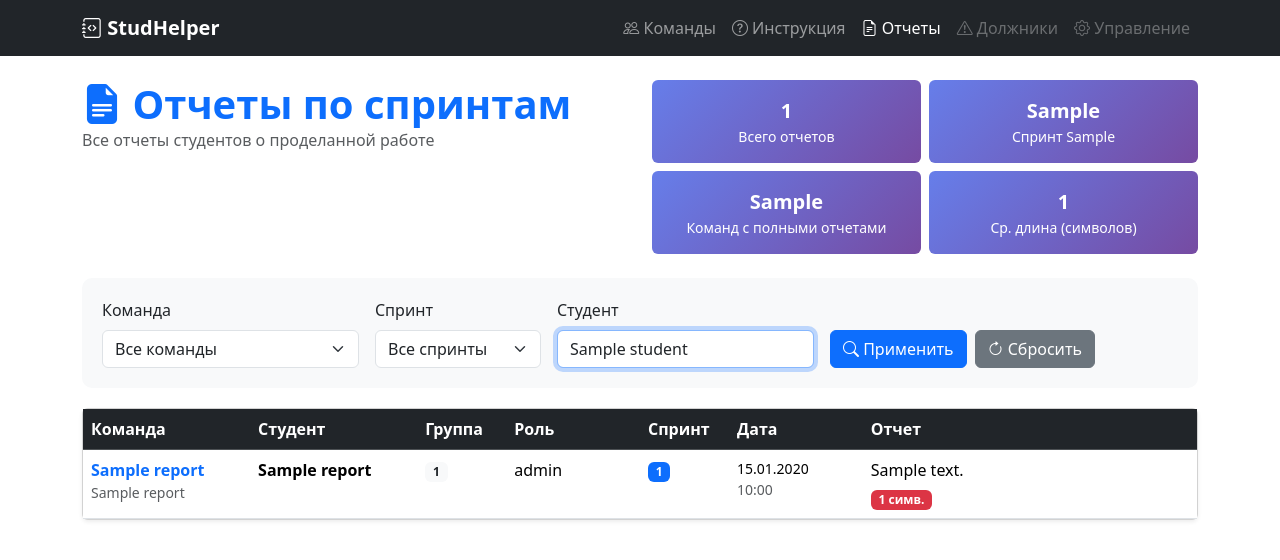
After one commit to xtrueman/studteams, a FastAPI app: template web/templates/reports.jinja in a window 1280 px wide. The commit adds this page. Shown: the top 560 px of the page. Run offline with FastAPI, Linux system fonts and the light colour scheme; the template is opened without the code that fills it: most values are stand-ins (such as "Sample title", 1, 10 or a date in 2020).

Commit message:
✨ Добавлена страница отчетов /reports
- Создана страница для просмотра всех отчетов студентов по спринтам
- Добавлены функции в db.py: get_all_reports, get_reports_statistics, get_teams_list
- Реализована фильтрация по команде, спринту и имени студента
- Статистика вверху: всего отчетов, отчетов в текущем спринте, команд с полными отчетами, средняя длина
- Таблица с колонками: команда, студент, группа, роль, спринт, дата, превью отчета
- Модальное окно для просмотра полного текста отчета
- Цветовые индикаторы длины отчета (красный < 100, желтый < 300, зеленый >= 300)
- Форма фильтров с кнопкой сброса
- Активирована ссылка Отчеты в навигации
- Корона для администраторов команд

```diff
--- a/web/templates/base.jinja
+++ b/web/templates/base.jinja
@@ -42,7 +42,7 @@
                         </a>
                     </li>
                     <li class="nav-item">
-                        <a class="nav-link not-implemented" href="#" data-bs-toggle="tooltip" title="Пока не реализовано" style="opacity: 0.6; cursor: not-allowed;">
+                        <a class="nav-link{% if request.url.path == '/reports' %} active{% endif %}" href="/reports">
                             <i class="bi bi-file-earmark-text"></i>
                             Отчеты
                         </a>
--- /dev/null
+++ b/web/templates/reports.jinja
@@ -0,0 +1,296 @@
+{% extends "base.jinja" %}
+{% block title %}Отчеты по спринтам - StudHelper{% endblock %}
+
+{% block head %}
+<style>
+    .stats-card {
+        background: linear-gradient(135deg, #667eea 0%, #764ba2 100%);
+        color: white;
+    }
+
+    .filter-form {
+        background-color: #f8f9fa;
+        border-radius: 10px;
+        padding: 20px;
+        margin-bottom: 20px;
+    }
+
+    .report-preview {
+        max-height: 60px;
+        overflow: hidden;
+        cursor: pointer;
+        transition: all 0.3s ease;
+    }
+
+    .report-preview:hover {
+        background-color: #f8f9fa;
+        border-radius: 5px;
+        padding: 5px;
+    }
+
+    .report-length-short {
+        color: #dc3545;
+    }
+
+    .report-length-medium {
+        color: #ffc107;
+    }
+
+    .report-length-good {
+        color: #198754;
+    }
+
+    .admin-crown {
+        color: #ffc107;
+        margin-left: 5px;
+    }
+
+    .modal-dialog-scrollable .modal-body {
+        max-height: 60vh;
+        overflow-y: auto;
+    }
+</style>
+{% endblock %}
+
+{% block content %}
+<div class="container py-4">
+    <!-- Заголовок и статистика -->
+    <div class="row mb-4">
+        <div class="col-md-6">
+            <h1 class="display-6 fw-bold text-primary mb-0">
+                <i class="bi bi-file-earmark-text-fill"></i>
+                Отчеты по спринтам
+            </h1>
+            <p class="text-muted mb-0">Все отчеты студентов о проделанной работе</p>
+        </div>
+
+        <div class="col-md-6">
+            <div class="row g-2">
+                <div class="col-6">
+                    <div class="stats-card rounded p-3 text-center">
+                        <div class="fs-5 fw-bold">{{ stats.total_reports }}</div>
+                        <div class="small">Всего отчетов</div>
+                    </div>
+                </div>
+                <div class="col-6">
+                    <div class="stats-card rounded p-3 text-center">
+                        <div class="fs-5 fw-bold">{{ stats.current_sprint_reports }}</div>
+                        <div class="small">Спринт {{ stats.last_sprint }}</div>
+                    </div>
+                </div>
+                <div class="col-6">
+                    <div class="stats-card rounded p-3 text-center">
+                        <div class="fs-5 fw-bold">{{ stats.teams_with_full_reports }}</div>
+                        <div class="small">Команд с полными отчетами</div>
+                    </div>
+                </div>
+                <div class="col-6">
+                    <div class="stats-card rounded p-3 text-center">
+                        <div class="fs-5 fw-bold">{{ stats.avg_report_length }}</div>
+                        <div class="small">Ср. длина (символов)</div>
+                    </div>
+                </div>
+            </div>
+        </div>
+    </div>
+
+    <!-- Фильтры -->
+    <div class="filter-form">
+        <form method="get" action="/reports">
+            <div class="row g-3">
+                <div class="col-md-3">
+                    <label for="team" class="form-label">Команда</label>
+                    <select name="team" id="team" class="form-select">
+                        <option value="">Все команды</option>
+                        {% for team in teams_list %}
+                            <option value="{{ team.team_name }}" {% if current_filters.team == team.team_name %}selected{% endif %}>
+                                {{ team.team_name }}
+                            </option>
+                        {% endfor %}
+                    </select>
+                </div>
+
+                <div class="col-md-2">
+                    <label for="sprint" class="form-label">Спринт</label>
+                    <select name="sprint" id="sprint" class="form-select">
+                        <option value="">Все спринты</option>
+                        {% for i in range(1, 7) %}
+                            <option value="{{ i }}" {% if current_filters.sprint == i %}selected{% endif %}>
+                                Спринт {{ i }}
+                            </option>
+                        {% endfor %}
+                    </select>
+                </div>
+
+                <div class="col-md-3">
+                    <label for="student" class="form-label">Студент</label>
+                    <input type="text" name="student" id="student" class="form-control"
+                           placeholder="Поиск по имени" value="{{ current_filters.student or '' }}">
+                </div>
+
+                <div class="col-md-4">
+                    <label class="form-label">&nbsp;</label>
+                    <div class="d-flex gap-2">
+                        <button type="submit" class="btn btn-primary">
+                            <i class="bi bi-search"></i> Применить
+                        </button>
+                        <a href="/reports" class="btn btn-outline-secondary">
+                            <i class="bi bi-arrow-clockwise"></i> Сбросить
+                        </a>
+                    </div>
+                </div>
+            </div>
+        </form>
+    </div>
+
+    <!-- Таблица отчетов -->
+    <div class="card shadow-sm">
+        <div class="card-body p-0">
+            <div class="table-responsive">
+                <table class="table table-hover mb-0">
+                    <thead class="table-dark">
+                        <tr>
+                            <th style="width: 15%">Команда</th>
+                            <th style="width: 15%">Студент</th>
+                            <th style="width: 8%">Группа</th>
+                            <th style="width: 12%">Роль</th>
+                            <th style="width: 8%">Спринт</th>
+                            <th style="width: 12%">Дата</th>
+                            <th style="width: 30%">Отчет</th>
+                        </tr>
+                    </thead>
+                    <tbody>
+                        {% for report in reports %}
+                        <tr>
+                            <td>
+                                <strong class="text-primary">{{ report.team_name }}</strong>
+                                <div class="small text-muted">{{ report.product_name }}</div>
+                            </td>
+                            <td>
+                                <strong>{{ report.student_name }}</strong>
+                            </td>
+                            <td>
+                                {% if report.group_num %}
+                                    <span class="badge bg-light text-dark">{{ report.group_num }}</span>
+                                {% else %}
+                                    <span class="text-muted">—</span>
+                                {% endif %}
+                            </td>
+                            <td>
+                                {{ report.role }}
+                                {% if report.is_admin %}
+                                    <i class="bi bi-crown-fill admin-crown" title="Администратор команды"></i>
+                                {% endif %}
+                            </td>
+                            <td>
+                                <span class="badge bg-primary">{{ report.sprint_num }}</span>
+                            </td>
+                            <td>
+                                <div class="small">{{ report.report_date.strftime('%d.%m.%Y') }}</div>
+                                <div class="small text-muted">{{ report.report_date.strftime('%H:%M') }}</div>
+                            </td>
+                            <td>
+                                <div class="report-preview"
+                                     data-bs-toggle="modal"
+                                     data-bs-target="#reportModal"
+                                     data-student="{{ report.student_name }}"
+                                     data-team="{{ report.team_name }}"
+                                     data-sprint="{{ report.sprint_num }}"
+                                     data-date="{{ report.report_date.strftime('%d.%m.%Y %H:%M') }}"
+                                     data-text="{{ report.report_text }}">
+                                    {{ report.report_text[:100] }}{% if report.report_text|length > 100 %}...{% endif %}
+                                </div>
+                                <div class="mt-1">
+                                    {% set length = report.report_length %}
+                                    {% if length < 100 %}
+                                        <span class="badge bg-danger">{{ length }} симв.</span>
+                                    {% elif length < 300 %}
+                                        <span class="badge bg-warning text-dark">{{ length }} симв.</span>
+                                    {% else %}
+                                        <span class="badge bg-success">{{ length }} симв.</span>
+                                    {% endif %}
+                                </div>
+                            </td>
+                        </tr>
+                        {% endfor %}
+                    </tbody>
+                </table>
+            </div>
+        </div>
+    </div>
+
+    {% if not reports %}
+    <div class="text-center py-5">
+        <div class="mb-4">
+            <i class="bi bi-file-earmark-text display-1 text-muted"></i>
+        </div>
+        <h3 class="text-muted">Отчеты не найдены</h3>
+        <p class="text-muted">
+            {% if current_filters.team or current_filters.sprint or current_filters.student %}
+                Попробуйте изменить фильтры поиска.
+            {% else %}
+                В системе пока нет отчетов по спринтам.
+            {% endif %}
+        </p>
+    </div>
+    {% endif %}
+</div>
+
+<!-- Модальное окно для просмотра полного текста отчета -->
+<div class="modal fade" id="reportModal" tabindex="-1">
+    <div class="modal-dialog modal-lg modal-dialog-scrollable">
+        <div class="modal-content">
+            <div class="modal-header">
+                <h5 class="modal-title">
+                    <i class="bi bi-file-earmark-text"></i>
+                    Отчет по спринту <span id="modalSprintNum"></span>
+                </h5>
+                <button type="button" class="btn-close" data-bs-dismiss="modal"></button>
+            </div>
+            <div class="modal-body">
+                <div class="mb-3">
+                    <strong>Студент:</strong> <span id="modalStudentName"></span><br>
+                    <strong>Команда:</strong> <span id="modalTeamName"></span><br>
+                    <strong>Дата отправки:</strong> <span id="modalReportDate"></span>
+                </div>
+                <hr>
+                <div id="modalReportText" style="white-space: pre-wrap; line-height: 1.6;"></div>
+            </div>
+            <div class="modal-footer">
+                <button type="button" class="btn btn-secondary" data-bs-dismiss="modal">Закрыть</button>
+            </div>
+        </div>
+    </div>
+</div>
+{% endblock %}
+
+{% block scripts %}
+<script>
+$(document).ready(function() {
+    // Подсветка активного элемента навигации
+    $('.nav-link').removeClass('active');
+    $('a[href="/reports"]').addClass('active');
+
+    // Обработчик для модального окна с полным текстом отчета
+    $('#reportModal').on('show.bs.modal', function(event) {
+        var trigger = $(event.relatedTarget);
+
+        var studentName = trigger.data('student');
+        var teamName = trigger.data('team');
+        var sprintNum = trigger.data('sprint');
+        var reportDate = trigger.data('date');
+        var reportText = trigger.data('text');
+
+        var modal = $(this);
+        modal.find('#modalSprintNum').text(sprintNum);
+        modal.find('#modalStudentName').text(studentName);
+        modal.find('#modalTeamName').text(teamName);
+        modal.find('#modalReportDate').text(reportDate);
+        modal.find('#modalReportText').text(reportText);
+    });
+
+    // Автофокус на поле поиска студента при открытии
+    $('#student').focus();
+});
+</script>
+{% endblock %}
```
Also changed, not shown: web/db.py (+117 -0 lines), web/studhelper.py (+31 -0 lines).
